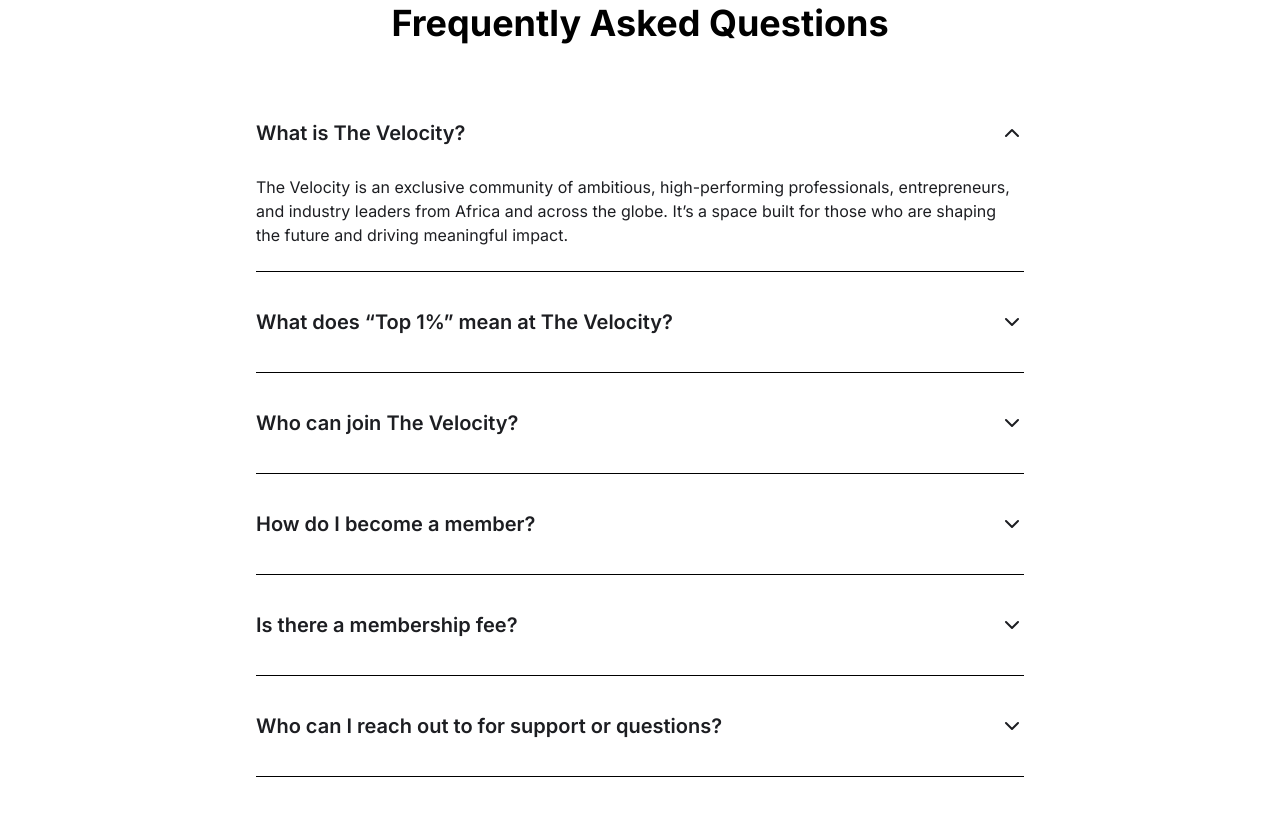
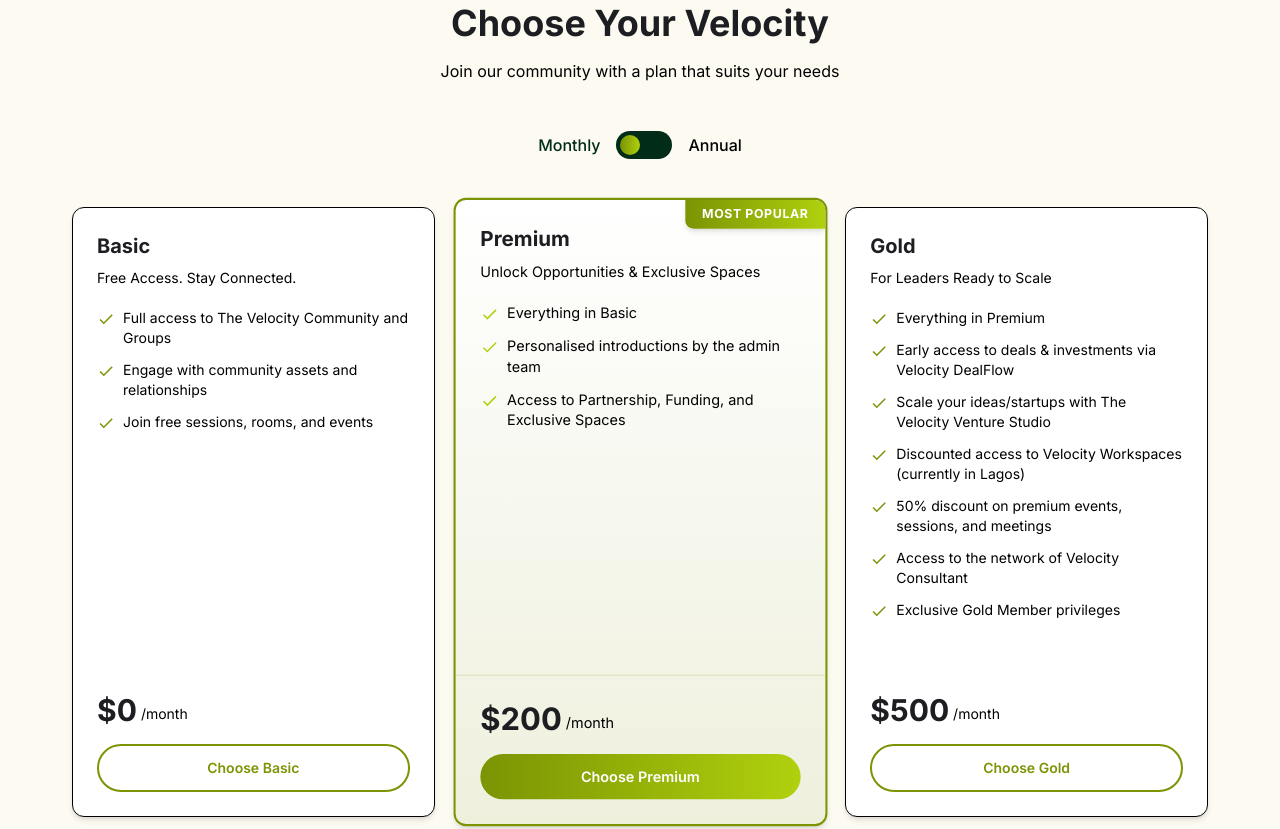
Before and after one commit to abayomijohn273/the_velocity, a Next.js app: page / in a window 1280 px wide. Shown: the part 4540-5369 px from the top of the page. Built offline with nearby package versions, Linux system fonts and the light colour scheme.

Commit message:
feat: add PricingSection to home page for enhanced user engagement

```diff
--- /dev/null
+++ b/src/modules/home/components/pricingSection/index.tsx
@@ -0,0 +1,174 @@
+'use client';
+import Link from 'next/link';
+import { useState } from 'react';
+
+const CheckIcon = () => (
+  <svg width="18" height="18" viewBox="0 0 24 24" fill="none" xmlns="http://www.w3.org/2000/svg">
+    <path d="M9 16.17L4.83 12l-1.42 1.41L9 19 21 7l-1.41-1.41L9 16.17z" fill="currentColor" />
+  </svg>
+);
+
+const PricingSection = () => {
+  const [isAnnual, setIsAnnual] = useState(false);
+
+  const pricingOptions = [
+    {
+      title: 'Basic',
+      subtitle: 'Free Access. Stay Connected.',
+      features: [
+        'Full access to The Velocity Community and Groups',
+        'Engage with community assets and relationships',
+        'Join free sessions, rooms, and events',
+      ],
+      price: {
+        monthly: 0,
+        annual: 0,
+      },
+      ctaText: 'Choose Basic',
+      ctaLink: '/join-us',
+      popular: false,
+    },
+    {
+      title: 'Premium',
+      subtitle: 'Unlock Opportunities & Exclusive Spaces',
+      features: [
+        'Everything in Basic',
+        'Personalised introductions by the admin team',
+        'Access to Partnership, Funding, and Exclusive Spaces',
+      ],
+      price: {
+        monthly: 200,
+        annual: 2000,
+      },
+      ctaText: 'Choose Premium',
+      ctaLink: '/join-us',
+      popular: true,
+    },
+    {
+      title: 'Gold',
+      subtitle: 'For Leaders Ready to Scale',
+      features: [
+        'Everything in Premium',
+        'Early access to deals & investments via Velocity DealFlow',
+        'Scale your ideas/startups with The Velocity Venture Studio',
+        'Discounted access to Velocity Workspaces (currently in Lagos)',
+        '50% discount on premium events, sessions, and meetings',
+        'Access to the network of Velocity Consultant',
+        'Exclusive Gold Member privileges',
+      ],
+      price: {
+        monthly: 500,
+        annual: 5000,
+      },
+      ctaText: 'Choose Gold',
+      ctaLink: '/join-us',
+      popular: false,
+    },
+  ];
+
+  return (
+    <section id="pricing" className="py-20 md:py-28 lg:py-32 px-4 bg-[#FCFAF1]">
+      <div className="container mx-auto max-w-6xl">
+        <div className="flex flex-col items-center mb-12">
+          <h2 className="text-3xl md:text-4xl font-bold mb-4 text-center text-black">
+            Choose Your Velocity
+          </h2>
+          <p className="text-center text-base max-w-2xl mx-auto text-gray-600 mb-8">
+            Join our community with a plan that suits your needs
+          </p>
+
+          {/* Toggle Switch */}
+          <div className="flex items-center gap-4 mt-4">
+            <span
+              className={`text-base font-medium ${!isAnnual ? 'text-primary' : 'text-gray-500'}`}
+            >
+              Monthly
+            </span>
+            <div
+              className="relative w-14 h-7 bg-gray-200 rounded-full cursor-pointer bg-primary"
+              onClick={() => setIsAnnual(!isAnnual)}
+            >
+              <div
+                className={`absolute top-1 w-5 h-5 rounded-full transition-transform duration-300 ease-in-out bg-gradient-to-r from-[#7B9404] to-[#B0D10E] ${
+                  isAnnual ? 'translate-x-8' : 'translate-x-1'
+                }`}
+              ></div>
+            </div>
+            <span
+              className={`text-base font-medium ${isAnnual ? 'text-primary' : 'text-gray-500'}`}
+            >
+              Annual
+            </span>
+          </div>
+        </div>
+
+        {/* Pricing Cards */}
+        <div className="grid grid-cols-1 md:grid-cols-3 gap-6 px-2">
+          {pricingOptions.map((option, index) => (
+            <div
+              key={index}
+              className={`relative rounded-xl overflow-hidden shadow-md flex flex-col
+                transition-all duration-300 hover:shadow-xl hover:-translate-y-1
+                ${
+                  option.popular
+                    ? 'border-2 border-secondary md:scale-103 z-10 bg-gradient-to-b from-white to-[#7B9404]/10'
+                    : 'border border-gray-100 bg-white'
+                }`}
+            >
+              {option.popular && (
+                <div className="absolute top-0 right-0">
+                  <div className="bg-gradient-to-r from-[#7B9404] to-[#B0D10E] text-white text-xs font-bold uppercase tracking-wider py-1.5 px-4 rounded-bl-lg shadow-md">
+                    Most Popular
+                  </div>
+                </div>
+              )}
+              <div className={`p-6 ${option.popular ? '' : ''}`}>
+                <h3 className="text-xl font-bold text-black mb-2">{option.title}</h3>
+                <p className="text-gray-600 text-sm mb-5">{option.subtitle}</p>
+
+                <ul className="space-y-3 mb-6">
+                  {option.features.map((feature, i) => (
+                    <li key={i} className="flex items-start gap-2 text-sm">
+                      <span
+                        className={`mt-0.5 flex-shrink-0 ${option.popular ? 'text-[#B0D10E]' : 'text-secondary'}`}
+                      >
+                        <CheckIcon />
+                      </span>
+                      <span className="text-gray-700">{feature}</span>
+                    </li>
+                  ))}
+                </ul>
+              </div>
+
+              <div
+                className={`p-6 mt-auto ${option.popular ? 'border-t border-[#7B9404]/20' : 'bg-gray-50'}`}
+              >
+                <div className="flex items-end gap-1 mb-4">
+                  <span className="text-3xl font-bold text-black">
+                    ${isAnnual ? option.price.annual : option.price.monthly}
+                  </span>
+                  <span className="text-gray-500 text-sm mb-1">/{isAnnual ? 'year' : 'month'}</span>
+                </div>
+
+                <Link
+                  href={option.ctaLink}
+                  className={`block w-full py-3 px-5 rounded-full text-center font-semibold text-sm
+                    transition-all duration-300
+                    ${
+                      option.popular
+                        ? 'bg-gradient-to-r from-[#7B9404] to-[#B0D10E] hover:from-[#667c03] hover:to-[#96b80b] text-white'
+                        : 'bg-white border-2 border-secondary text-secondary hover:bg-secondary hover:text-white'
+                    }`}
+                >
+                  {option.ctaText}
+                </Link>
+              </div>
+            </div>
+          ))}
+        </div>
+      </div>
+    </section>
+  );
+};
+
+export default PricingSection;
--- a/src/modules/home/index.tsx
+++ b/src/modules/home/index.tsx
@@ -3,6 +3,7 @@
 import CommunitySection from './components/communitySection';
 import CountriesSection from './components/countriesSection';
 import FaqsSection from './components/faqsSection';
+import PricingSection from './components/pricingSection';
 import TopSection from './components/topSection';
 const Home = () => {
   return (
@@ -11,6 +12,7 @@
       <CountriesSection />
       <AboutSection />
       <CommunitySection />
+      <PricingSection />
       <FaqsSection />
       <Footer />
     </main>
```
